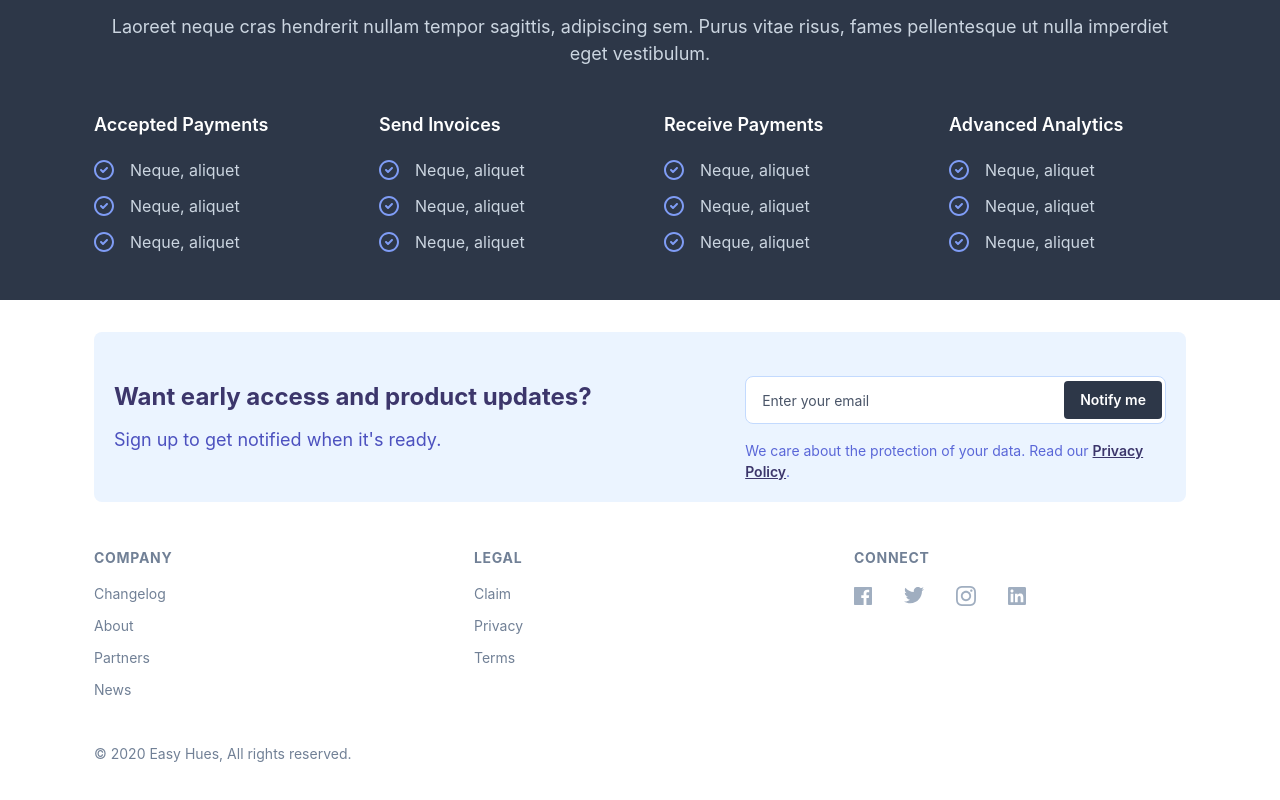
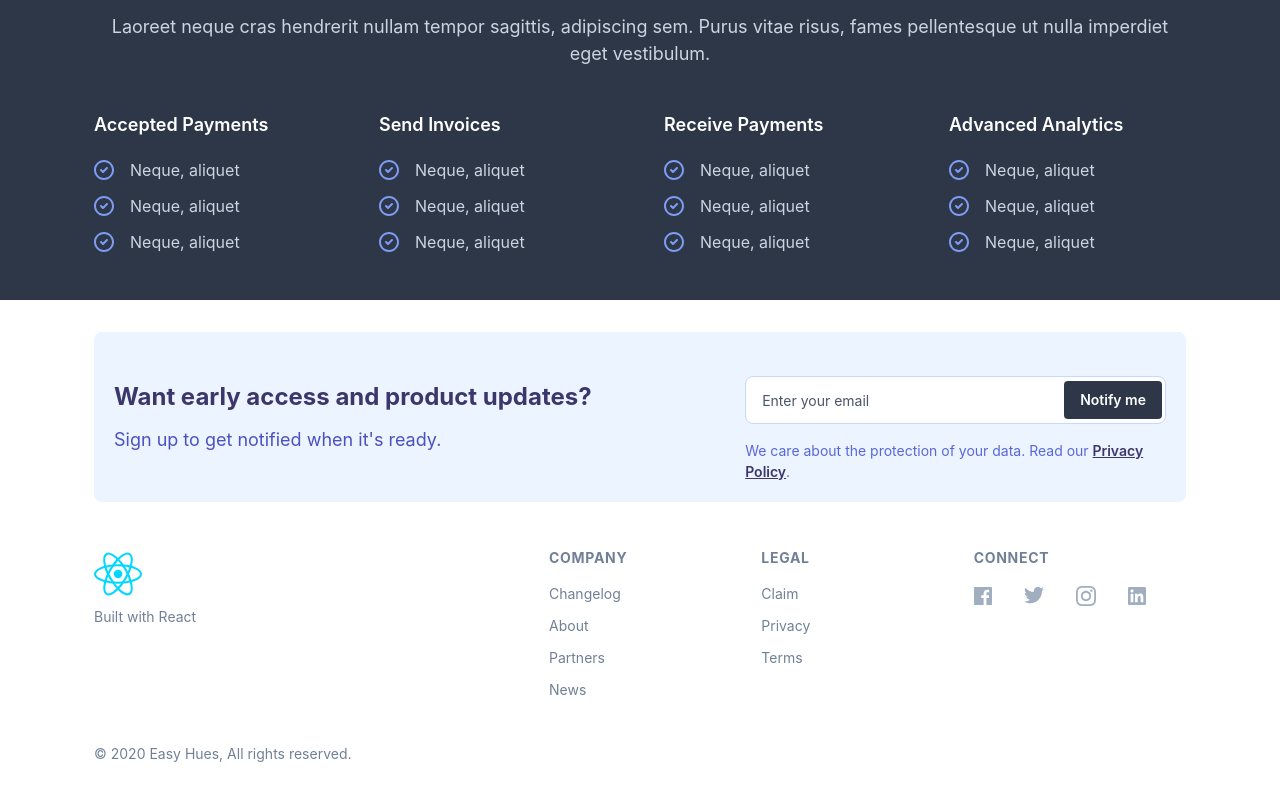
Before and after one commit to abeidahmed/easy-hues, a React (Create React App) app: page / in a window 1280 px wide. Shown: the part 2929-3729 px from the top of the page. Built offline with nearby package versions, Linux system fonts and the light colour scheme; a web font is replaced by a local one.

Commit message:
Update footer layout

```diff
--- a/src/components/layouts/footer/Footer.js
+++ b/src/components/layouts/footer/Footer.js
@@ -6,6 +6,7 @@ const Footer = props => {
   return (
     <footer style={{ backgroundColor: props.colorChange["Section color"] }} className="footer">
       <div className="container">
+        <div className="footer-wrapper-container">
           <div className="footer-wrapper">
             <nav className="footer-contents">
               <h4 style={{ color: props.colorChange["Heading color"] }} className="nav-title">
@@ -156,6 +157,20 @@ const Footer = props => {
               </ul>
             </nav>
           </div>
+          <div className="footer-brand">
+            <svg xmlns="http://www.w3.org/2000/svg" viewBox="0 0 32 32">
+              <g transform="translate(.648 2.438) scale(.05696)" fill="none" fillRule="evenodd">
+                <circle r="50.167" cy="237.628" cx="269.529" fill="#00d8ff" />
+                <g stroke="#00d8ff" strokeWidth="24">
+                  <path d="M269.53 135.628c67.356 0 129.928 9.665 177.107 25.907 56.844 19.57 91.794 49.233 91.794 76.093 0 27.99-37.04 59.503-98.083 79.728-46.15 15.29-106.88 23.272-170.818 23.272-65.554 0-127.63-7.492-174.3-23.44C36.184 297.006.62 265.085.62 237.628c0-26.642 33.37-56.076 89.415-75.616 47.355-16.51 111.472-26.384 179.486-26.384z" />
+                  <path d="M180.736 186.922c33.65-58.348 73.28-107.724 110.92-140.48C337.006 6.976 380.163-8.48 403.43 4.937c24.248 13.983 33.042 61.814 20.067 124.796-9.8 47.618-33.234 104.212-65.176 159.6-32.75 56.788-70.25 106.82-107.377 139.272-46.98 41.068-92.4 55.93-116.185 42.213-23.08-13.3-31.906-56.92-20.834-115.233 9.355-49.27 32.832-109.745 66.8-168.664z" />
+                  <path d="M180.82 289.482c-33.745-58.282-56.72-117.287-66.31-166.255-11.544-59-3.382-104.11 19.864-117.566 24.224-14.024 70.055 2.244 118.14 44.94 36.356 32.28 73.688 80.837 105.723 136.173 32.844 56.733 57.46 114.21 67.036 162.582 12.117 61.213 2.31 107.984-21.453 121.74-23.057 13.348-65.25-.784-110.24-39.5-38.013-32.71-78.682-83.253-112.76-142.115z" />
+                </g>
+              </g>
+            </svg>
+            <span style={{ color: props.colorChange["Text color"] }}>Built with React</span>
+          </div>
+        </div>
         <div className="footer-copyright">
           <p style={{ color: props.colorChange["Text color"] }} className="copyright-text">
             &copy; 2020 Easy Hues, All rights reserved.
--- a/src/graspcss/layouts/_footer.scss
+++ b/src/graspcss/layouts/_footer.scss
@@ -1,5 +1,8 @@
+.footer-wrapper-container {
+  padding: $space-12 0;
+}
+
 .footer-wrapper {
-  padding: $space-12 0;
   display: flex;
   flex-wrap: wrap;
   margin-left: -$space-6;
@@ -51,6 +54,21 @@
     margin-top: 0;
   }
 }
+
+.footer-brand {
+  margin-top: $space-8;
+
+  svg {
+    width: $space-12;
+    animation: logo-spin infinite 10s linear;
+  }
+
+  span {
+    font-size: $font-sm;
+    display: block;
+    margin-top: $space-2;
+  }
+}
 // Copyright text
 .footer-copyright {
   padding-bottom: $space-10;
@@ -69,3 +87,29 @@
     margin-top: 0;
   }
 }
+
+@include breakpoint(lg, up) {
+  .footer-wrapper-container {
+    display: flex;
+    align-items: flex-start;
+  }
+
+  .footer-wrapper {
+    order: 2;
+    width: $space-7-12;
+  }
+
+  .footer-brand {
+    margin-top: 0;
+    width: $space-5-12;
+  }
+}
+// Animation
+@keyframes logo-spin {
+  from {
+    transform: rotate(0deg);
+  }
+  to {
+    transform: rotate(360deg);
+  }
+}
```
Lines whose indentation alone changed are shown as unchanged.
